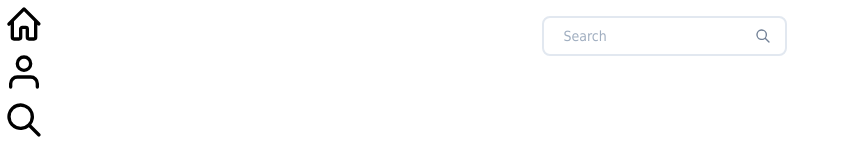
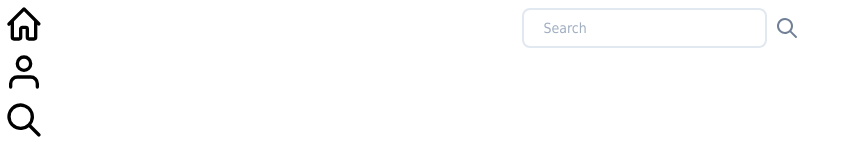
Before and after one commit to Yoavbenzvi/post-it-client, a React (Create React App) app: page /main/search in a window 1280 px wide. Shown: the top 160 px of the page, without its empty margins (0-853 px from the left). Built offline with nearby package versions, Linux system fonts and the light colour scheme.

Commit message:
connected search to server and fixed some minor design issues

```diff
--- a/src/components/SearchResults/SearchResults.js
+++ b/src/components/SearchResults/SearchResults.js
@@ -14,7 +14,7 @@ const SearchResults = ({ results }) => {
 	}
 
 	return(
-		<div className=''>
+		<div className='w-1/3'>
 			{renderedResults()}
 		</div>
 	)
--- a/src/containers/Search.js
+++ b/src/containers/Search.js
@@ -12,48 +12,49 @@ class Search extends React.Component {
 
 	renderInputField = ({ input }) => {
 		return(
-			<div className="pt-2 relative mx-auto text-gray-600">
+			<div className="flex justify-center">
+				<div className=''>
 				   <input
 				  		{...input}
 				      className="border-2 border-gray-300 bg-white h-10 px-5 pr-16 rounded-lg text-sm focus:outline-none"
 				      type="text"
 				      placeholder="Search"
 				   />
+				</div>
 				   <button
 				      type="submit"
-			      className="absolute right-0 top-0 mt-5 mr-4"
+				      className=""
 				   >
-			   <svg className="text-gray-600 h-4 w-4 fill-current" xmlns="http://www.w3.org/2000/svg" viewBox="0 0 24 24"><path className="heroicon-ui" d="M16.32 14.9l5.39 5.4a1 1 0 0 1-1.42 1.4l-5.38-5.38a8 8 0 1 1 1.41-1.41zM10 16a6 6 0 1 0 0-12 6 6 0 0 0 0 12z"/></svg>
+				   <svg className="text-gray-600 h-6 w-6 m-2 fill-current" xmlns="http://www.w3.org/2000/svg" viewBox="0 0 24 24"><path className="heroicon-ui" d="M16.32 14.9l5.39 5.4a1 1 0 0 1-1.42 1.4l-5.38-5.38a8 8 0 1 1 1.41-1.41zM10 16a6 6 0 1 0 0-12 6 6 0 0 0 0 12z"/></svg>
 				   </button>
 			</div>
 		)
 	}
 
 	onSearchSubmit = ({ searchTerm }) => {
-		//TO CHANGE URL
-		baseURL.get('/users')
+		baseURL.get(`search-user/${searchTerm}`)
 			.then(response => {
-				// THIS IS SUPPOSED TO BE DONE IN THE BACKEND
-				const filteredResponse = response.data.filter(user => user.name.toLowerCase().includes(searchTerm.toLowerCase()))
-				//
-				filteredResponse.length > 0 ?
-				this.setState({ results: filteredResponse})
+				response.data.length > 0 ?
+				this.setState({ results: response.data})
 				:
 				this.setState({results: []}); // <== CHANGE
 				;
 				this.props.reset()
 			})
-				.catch(err => console.log("sorry, there's an error!")) // Should do something here
 	}
 
 	render() {
 		return(
 			<div className='w-full flex justify-center p-2'>
+				<div className='w-full flex flex-col'>
 					<div>
 						<form onSubmit={this.props.handleSubmit(this.onSearchSubmit)}>
 							<Field name='searchTerm' component={this.renderInputField}/>
 						</form>
+					</div>
+					<div className='flex justify-center'>
 						<SearchResults results={this.state.results}/>
+					</div>
 				</div>
 			</div>
 		)
```
Lines whose indentation alone changed are shown as unchanged.
